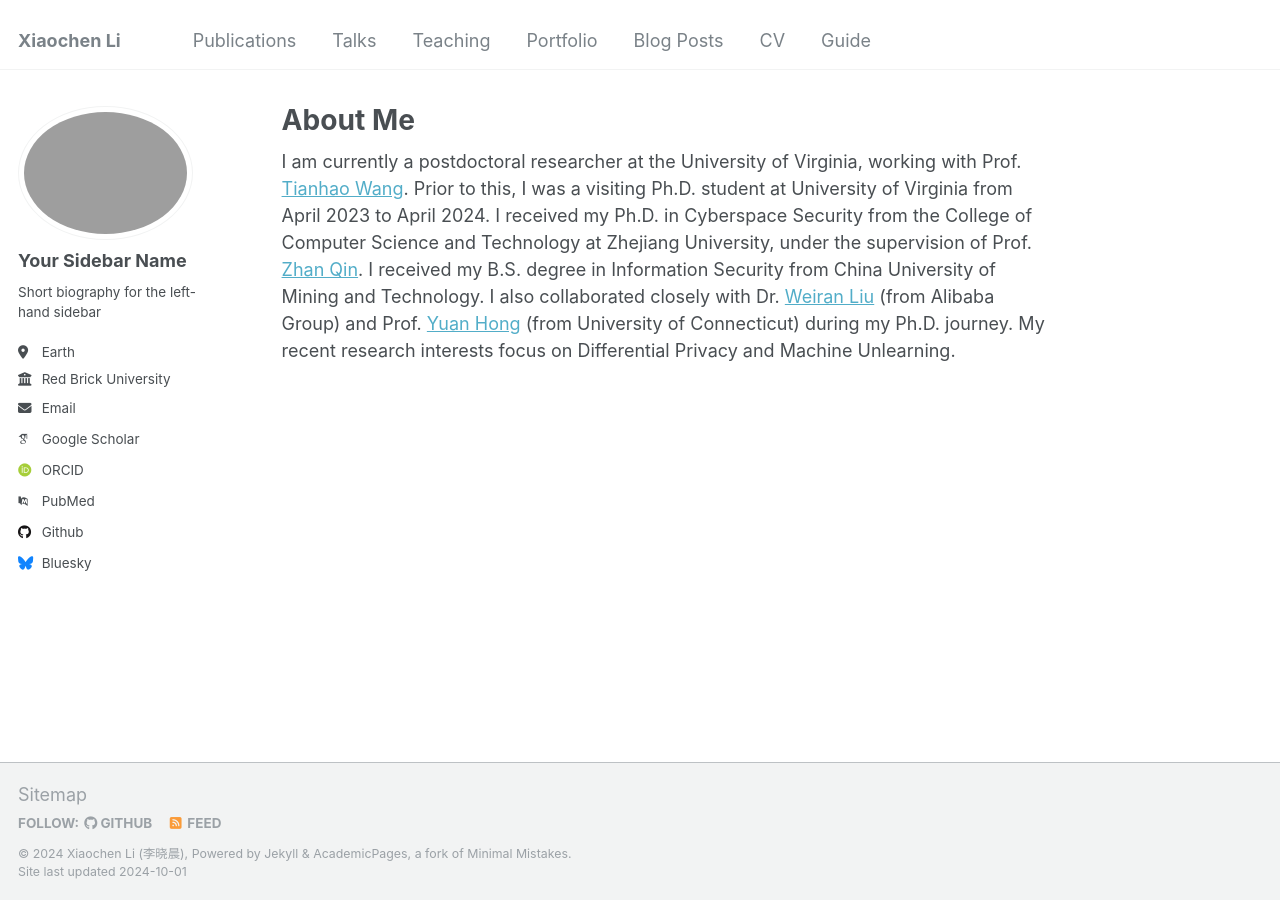
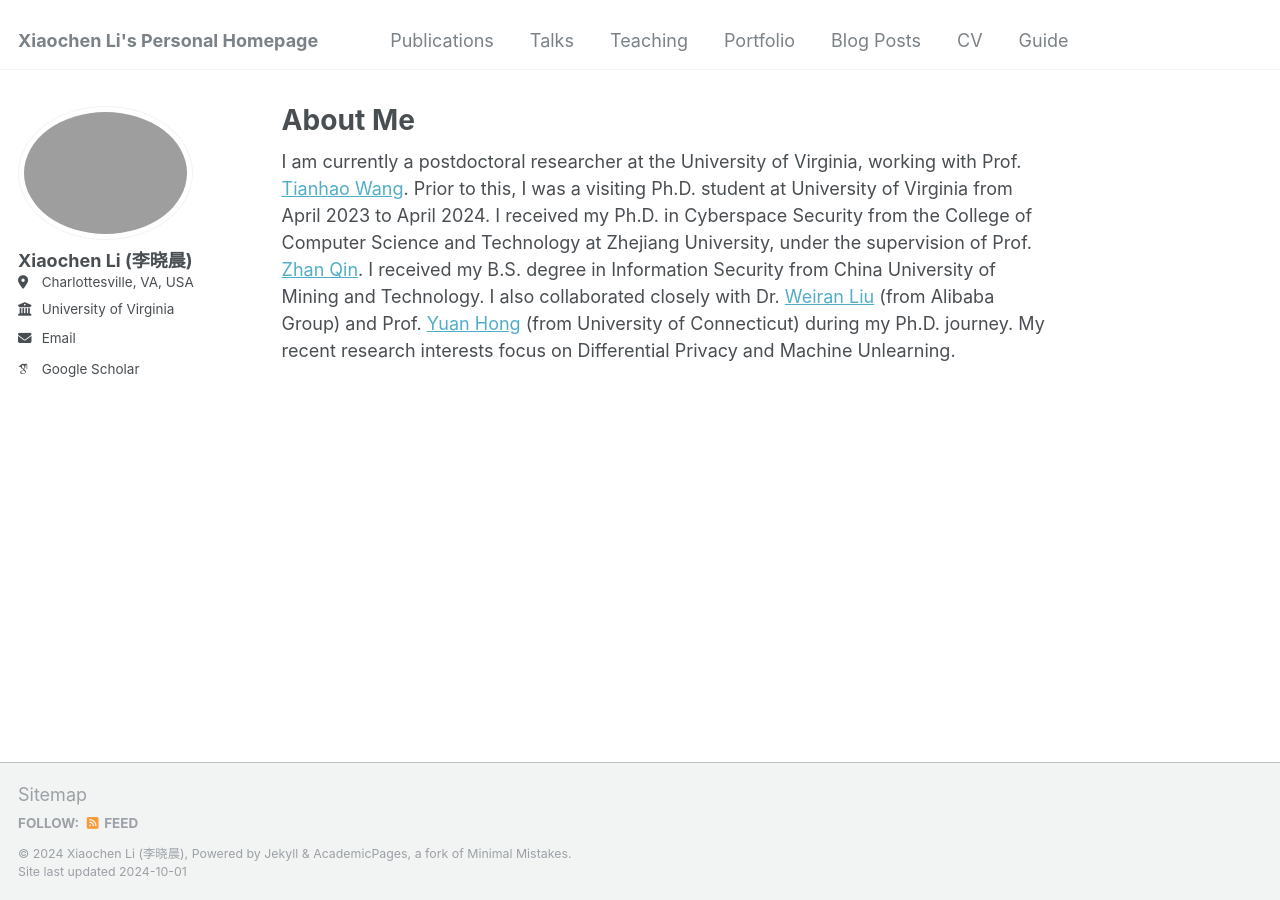
Before and after one commit to XiaochenLi-w/XiaochenLi-w.github.io, a Jekyll site: the page built from _pages/about.md, in a window 1280 px wide. Built offline with Jekyll 4.4.1, drawn with Linux system fonts in a browser that asks for light colours; some web fonts are replaced.

Commit message:
Update _config.yml

```diff
--- a/_config.yml
+++ b/_config.yml
@@ -8,7 +8,7 @@
 
 # Basic Site Settings
 locale                   : "en-US"
-title                    : "Xiaochen Li"
+title                    : "Xiaochen Li's Personal Homepage"
 title_separator          : "-"
 name                     : &name "Xiaochen Li (李晓晨)"
 description              : &description "personal description"
@@ -22,33 +22,33 @@ repository               : "xiaochenli-w.github.io"
 author:
   # Biographic information
   avatar           : "personal.png"
-  name             : "Your Sidebar Name"
+  name             : "Xiaochen Li (李晓晨)"
   pronouns         : # example: "she/her"
-  bio              : "Short biography for the left-hand sidebar"
-  location         : "Earth"
-  employer         : "Red Brick University"
+  bio              : #"University of Virginia"
+  location         : "Charlottesville, VA, USA"
+  employer         : "University of Virginia"
   uri              : # URL
-  email            : "none@example.org"
+  email            : "xiaochenli@virginia.edu"
 
   # Academic websites
   arxiv            : # URL - Update with the correct link to your profile
-  googlescholar    : "https://scholar.google.com/citations?user=PS_CX0AAAAAJ"
+  googlescholar    : "https://scholar.google.com/citations?user=OMsvJGsAAAAJ&hl=en"
   impactstory      : # URL
-  orcid            : "http://orcid.org/yourorcidurl"
+  orcid            : #"http://orcid.org/yourorcidurl"
   semantic         : # URL
-  pubmed           : "https://www.ncbi.nlm.nih.gov/pubmed/?term=john+snow"
+  pubmed           : #"https://www.ncbi.nlm.nih.gov/pubmed/?term=john+snow"
   researchgate     : # URL
 
   # Repositories and software development
   bitbucket        : # Username - Update with your username on the site
   codepen          : # Username
   dribbble         : # Username
-  github           : "academicpages"
+  github           : #"academicpages"
   kaggle           : # Username
   stackoverflow    : # User number or user number and name (i.e., use "1" or "1/jeff-atwood")
 
   # Social media
-  bluesky          : "bsky.app" # Replace this with you Bluesky username
+  bluesky          : #"bsky.app" # Replace this with you Bluesky username
   facebook         : # Username
   flickr           : # Username
   foursquare       : # Username
```
